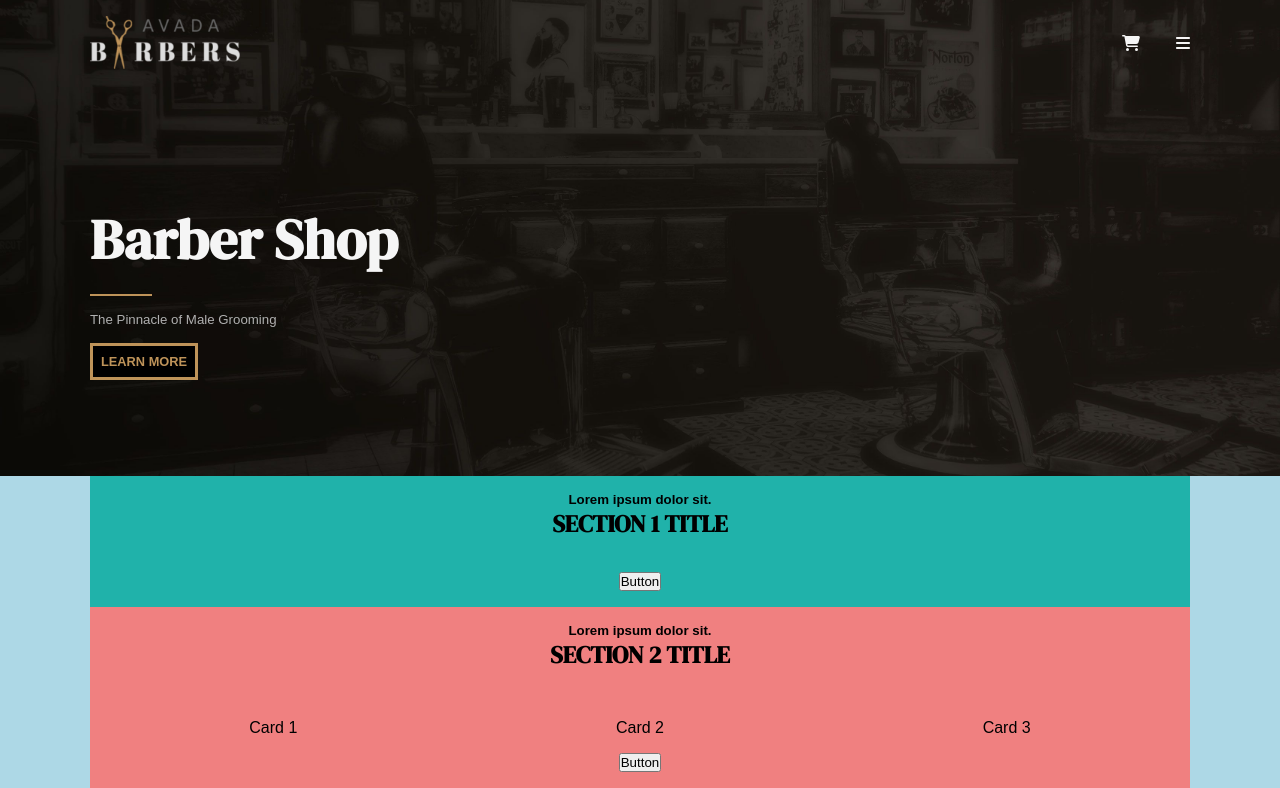
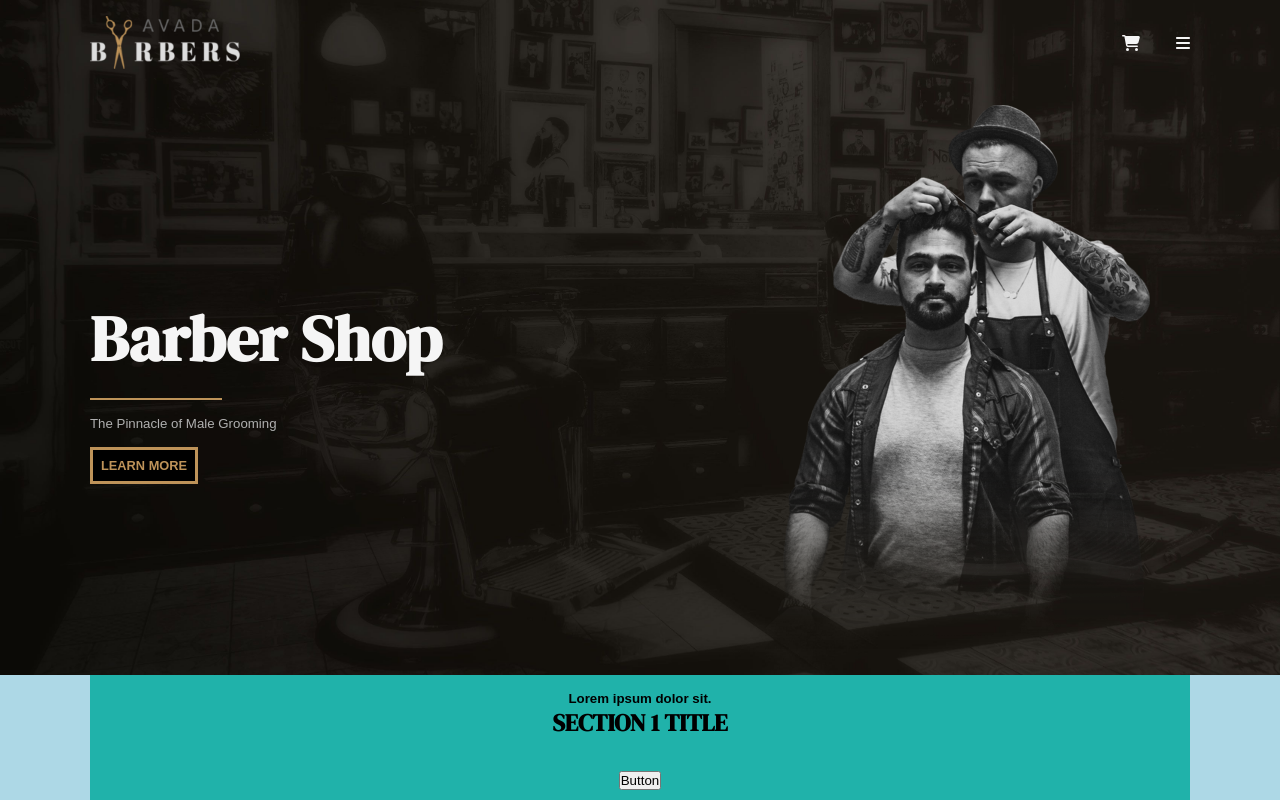
Before and after one commit to Francesca-Dascanio/proj-html-vuejs, a Vue app: page / in a window 1280 px wide. Shown: the top 800 px of the page. Built offline with nearby package versions, Linux system fonts and the light colour scheme.

Commit message:
Stilizzazione header completata

```diff
--- a/src/components/AppHeader.vue
+++ b/src/components/AppHeader.vue
@@ -24,7 +24,7 @@ export default {
                 </nav>
             </div>
             <div class="header-bottom container-sm">
-                <div class="box flex align-items py-lg">
+                <div class="box flex space-btw align-items py-lg">
                     <div class="info">
                         <h1 class="py-md">
                             Barber Shop
@@ -36,6 +36,9 @@ export default {
                         <button>
                             LEARN MORE
                         </button>
+                    </div>
+                    <div class="img">
+                        <img src="../assets/avadabarbers_hero_focalmirror-400x550.png" alt="Barber">
                     </div>
                 </div>
             </div>
@@ -54,7 +57,6 @@ export default {
     background-repeat: no-repeat;
 
     .header-top {
-        // background-color: black;
         .logo {
             width: 150px;
 
@@ -75,13 +77,15 @@ export default {
     }
 
     .header-bottom {
-        // background-color: black;
         .box {
 
-            padding: 6rem 0;
+            padding: 1rem 0;
             .info {
+
+                width: 60%;
+
                 h1 {
-                    font-size: 3.5rem;
+                    font-size: 4rem;
                     color: $fifth-color;
                 }
 
@@ -101,6 +105,10 @@ export default {
                     @include button ($primary-color, $fourth-color)
                 }
             }
+
+            .img {
+                width: 40%;
+            }
         }
     }
 }
```
